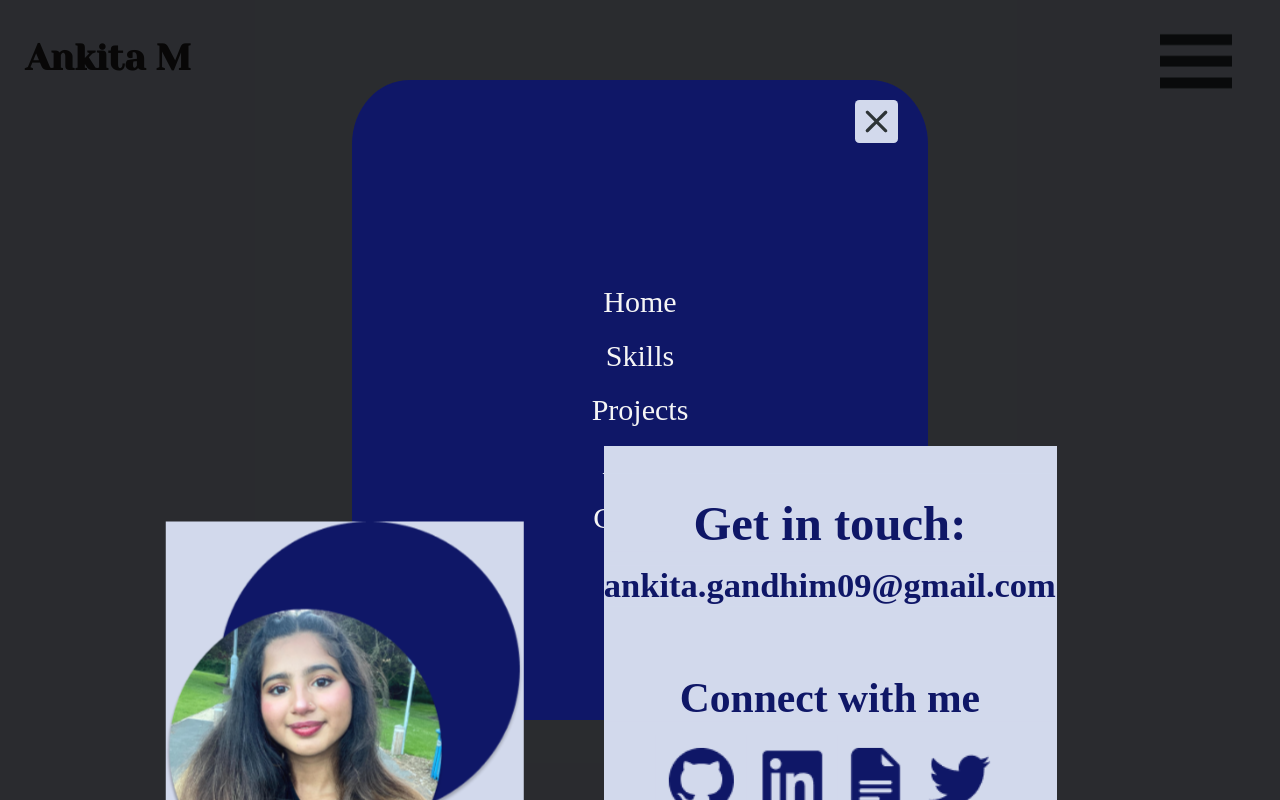
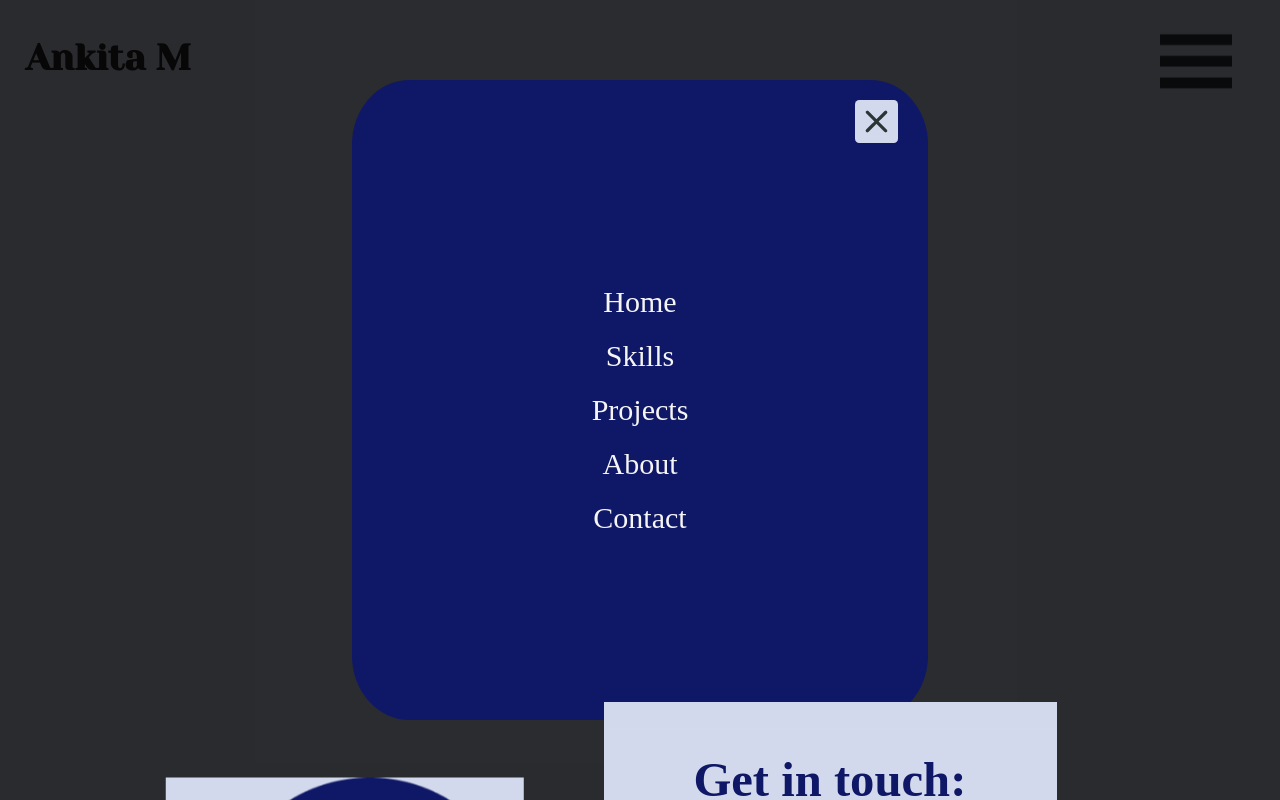
Before and after one commit to Ankita-Manmoandas/portfolio, a React (Create React App) app: page /contact in a window 1280 px wide. Both pictures are taken after a click on the picture 1196 px from the left and 57 px from the top of the page. Shown: the top 800 px of the page. Built offline with nearby package versions, Linux system fonts and the light colour scheme; the HTML template or start-up script is replaced by a standard one; a web font is replaced by a local one.

Commit message:
edited navbar

```diff
--- a/src/components/Nav/Nav.scss
+++ b/src/components/Nav/Nav.scss
@@ -16,7 +16,6 @@
   position: fixed;
   flex-wrap: wrap;
   width: 100%;
-
   top: 0px;
 
 
@@ -39,7 +38,7 @@
 }
 @media screen  and (min-width: $medium-screen-width), screen and (min-height:$medium-screen-height) {
   .nav {
-    position: fixed;
+   position: fixed;
   top: 0px;
   flex-wrap: wrap;
   width: 100%;
--- a/src/containers/contact/Contact.scss
+++ b/src/containers/contact/Contact.scss
@@ -39,7 +39,7 @@ margin-top: 43%;
 }
 @media screen  and (min-width: $small-screen) {
   .contact {
-    margin-top: 15%;
+    margin-top: 35%;
   }
 }
 
```
